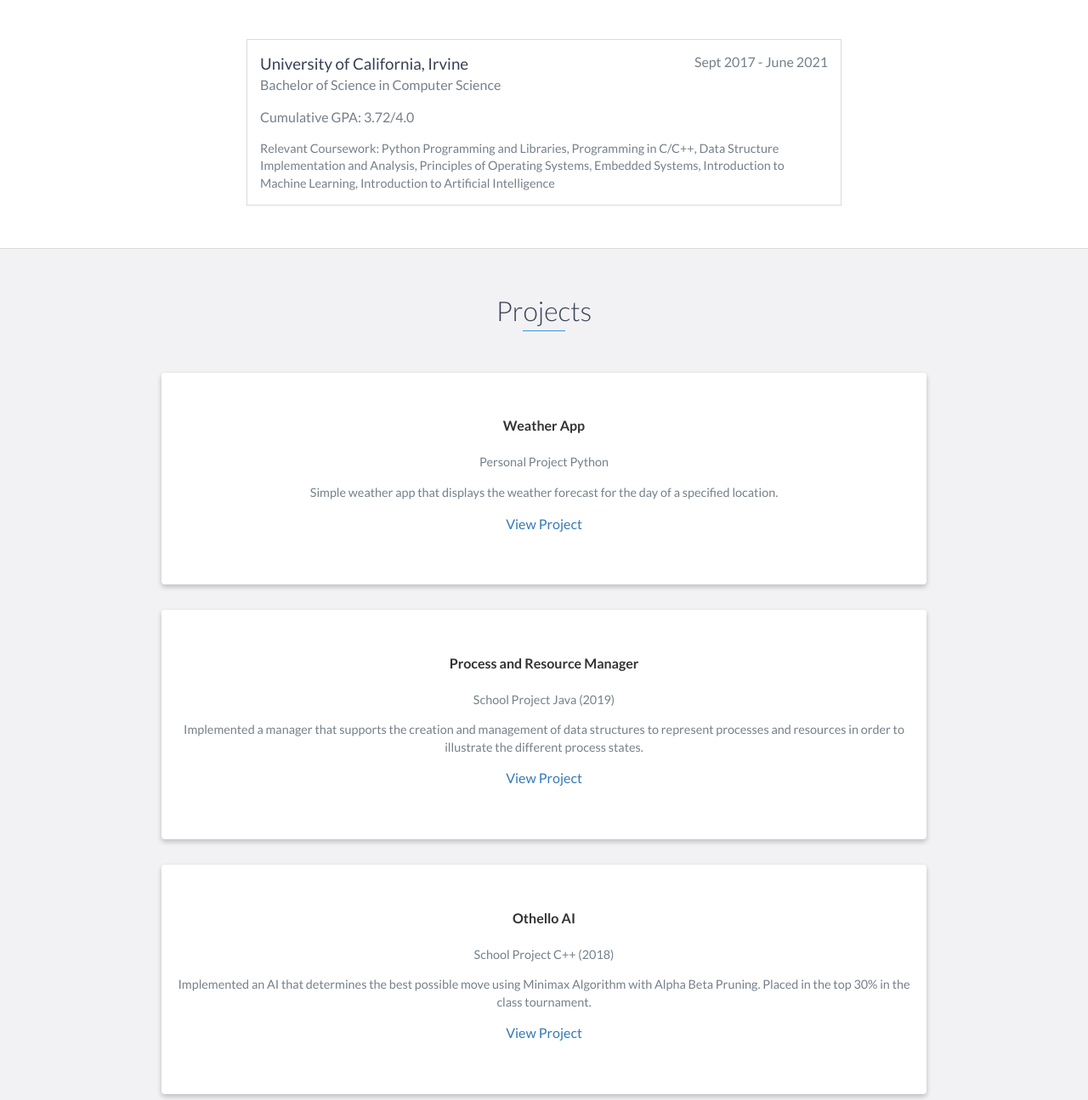
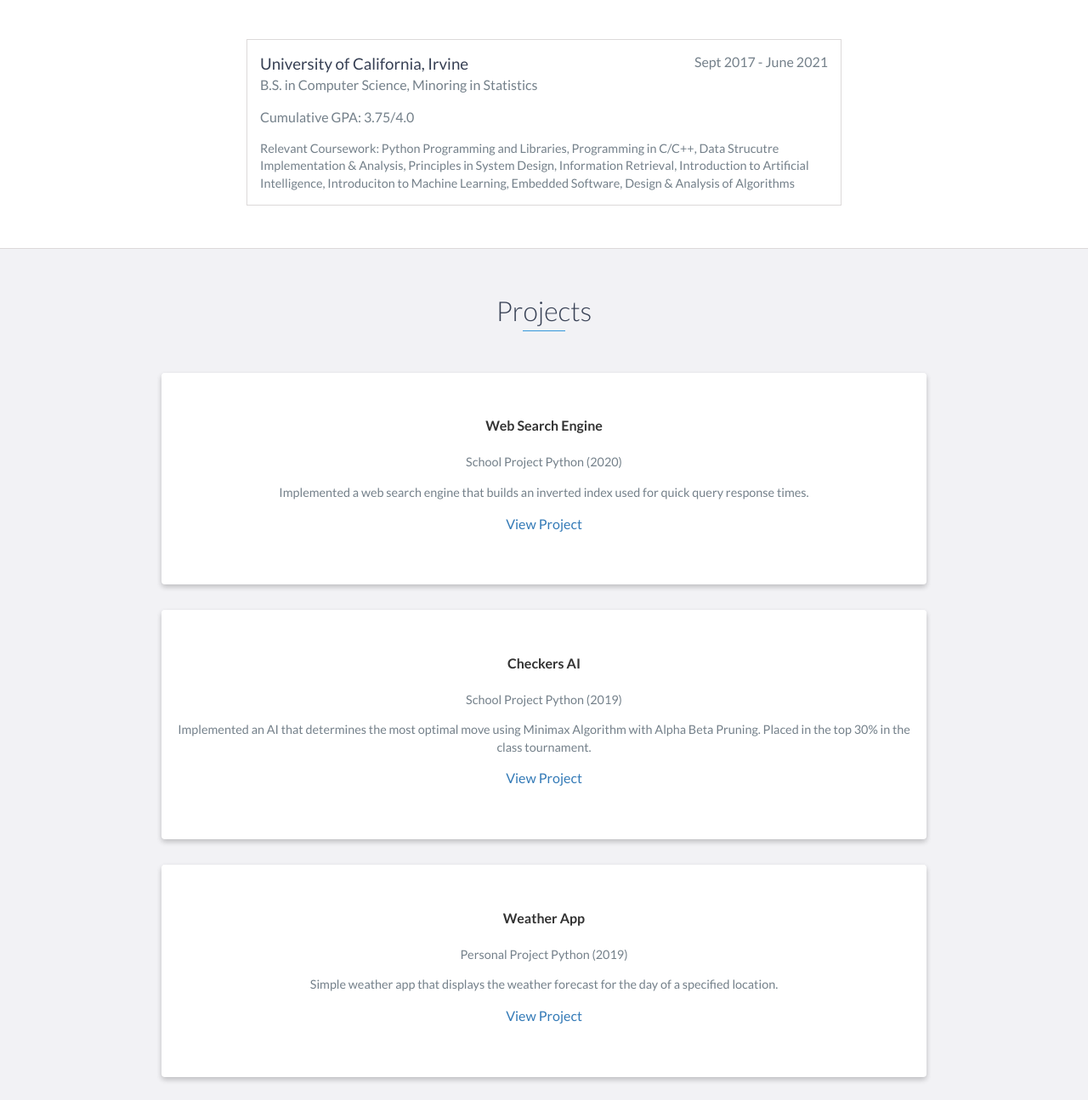
Before and after one commit to andrewttsui/andrewttsui.github.io, a plain HTML site: page index.html in a window 1280 px wide. Shown: the part 1900-3195 px from the top of the page at 85% size. Drawn offline with nearby package versions, Linux system fonts and the light colour scheme.

Commit message:
updates Education and Projects

```diff
--- a/index.html
+++ b/index.html
@@ -115,11 +115,13 @@
         <div class="education-block">
             <h3>University of California, Irvine</h3>
             <span class="education-date">Sept 2017 - June 2021</span>
-            <h4>Bachelor of Science in Computer Science</h4>
-            <h4>Cumulative GPA: 3.72/4.0</h4>
+            <h4>B.S. in Computer Science, Minoring in Statistics</h4>
+            <h4>Cumulative GPA: 3.75/4.0</h4>
             <p>
-                    Relevant Coursework: Python Programming and Libraries, Programming in C/C++, Data Structure Implementation and Analysis, Principles of Operating Systems, Embedded Systems, Introduction to Machine Learning, Introduction to Artificial Intelligence
+                Relevant Coursework: Python Programming and Libraries, Programming in C/C++, Data Strucutre Implementation & Analysis, Principles in System Design,
+                Information Retrieval, Introduction to Artificial Intelligence, Introduciton to Machine Learning, Embedded Software, Design & Analysis of Algorithms
             </p>
+
         </div>
         <!-- End .education-block -->
     </div>
@@ -132,8 +134,32 @@
                 <div class="project shadow-large">
                     <div class="project no-image">
                         <div class="project-info">
+                            <h4>Web Search Engine</h4>
+                            <p>School Project Python (2020)</p>
+                            <p>
+                                Implemented a web search engine that builds an inverted index used for quick query response times.
+                            </p>
+                            <a href="https://github.com/andrewttsui/Web-Search-Engine" target="_blank">View Project</a>
+                        </div>
+                    </div>
+                </div>
+                <div class="project shadow-large">
+                    <div class="project no-image">
+                        <div class="project-info">
+                            <h4>Checkers AI</h4>
+                            <p>School Project Python (2019)</p>
+                            <p>
+                                Implemented an AI that determines the most optimal move using Minimax Algorithm with Alpha Beta Pruning. Placed in the top 30% in the class tournament.
+                            </p>
+                            <a href="https://github.com/andrewttsui/Checkers-AI" target="_blank">View Project</a>
+                        </div>
+                    </div>
+                </div>
+                <div class="project shadow-large">
+                    <div class="project no-image">
+                        <div class="project-info">
                             <h4>Weather App</h4>
-                            <p>Personal Project Python</p>
+                            <p>Personal Project Python (2019)</p>
                             <p>
                                 Simple weather app that displays the weather forecast for the day of a specified location.
                             </p>
@@ -150,18 +176,6 @@
                                 Implemented a manager that supports the creation and management of data structures to represent processes and resources in order to illustrate the different process states.
                             </p>
                             <a href="https://github.com/andrewttsui/Process-and-Resource-Manager" target="_blank">View Project</a>
-                        </div>
-                    </div>
-                </div>
-                <div class="project shadow-large">
-                    <div class="project no-image">
-                        <div class="project-info">
-                            <h4>Othello AI</h4>
-                            <p>School Project C++ (2018)</p>
-                            <p>
-                                Implemented an AI that determines the best possible move using Minimax Algorithm with Alpha Beta Pruning. Placed in the top 30% in the class tournament.
-                            </p>
-                            <a href="https://github.com/andrewttsui/Othello-AI" target="_blank">View Project</a>
                         </div>
                     </div>
                 </div>
```
